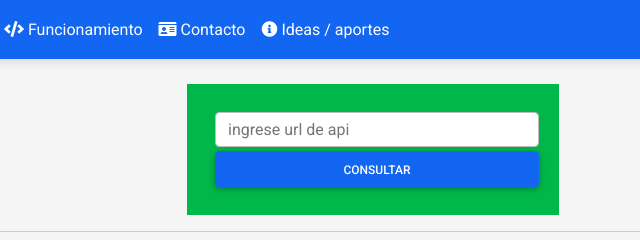
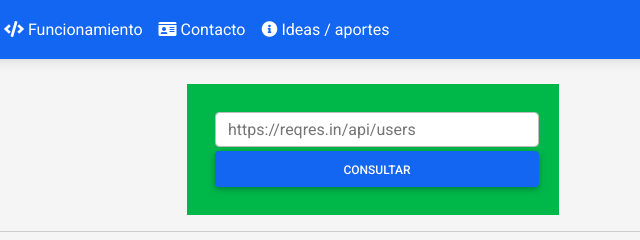
Before and after one commit to Cristian021195/tabla-dinamica, a plain HTML site: page index.html in a window 1280 px wide. Shown: the top 240 px of the page, 267-907 px from the left. Drawn offline with nearby package versions, Linux system fonts and the light colour scheme; no server answers.

Commit message:
Cambios esteticos
agregado ejemplo en input placeholder.

```diff
--- a/index.html
+++ b/index.html
@@ -45,7 +45,7 @@
         <br>
         <form id="dinamic" class="form mx-auto col-md-4 bg-success p-4">
             <div id="form-error"></div>
-            <input type="text" class=" m-1 form-control" name="url" id="url" placeholder="ingrese url de api">
+            <input type="text" class=" m-1 form-control" name="url" id="url" placeholder="https://reqres.in/api/users">
             <input type="submit" value="CONSULTAR" class=" m-1 btn btn-primary btn-block">
         </form>
         <hr>
```
